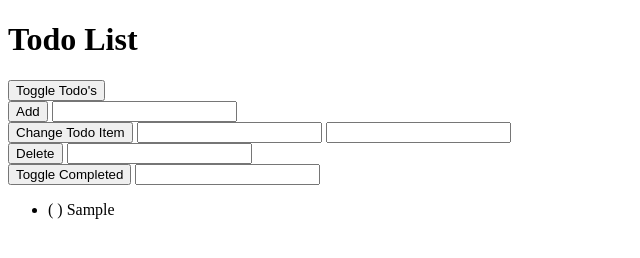
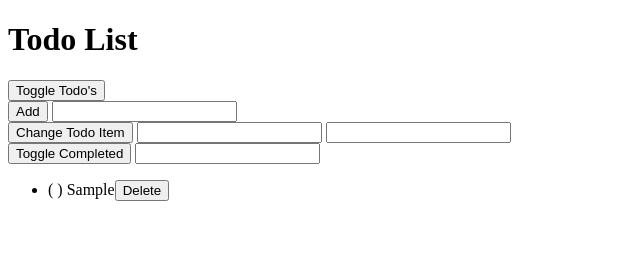
Before and after one commit to cmilkaitis/practicalJS, a plain HTML site: page domVersion/index.html in a window 1280 px wide. Both pictures are taken after typing "Sample" into the empty fields and a click on the button "Add". Shown: the whole page, without its empty margins (0-640 px from the left). Drawn offline with Linux system fonts and the light colour scheme.

Commit message:
version 10: event listeners - event delegation

```diff
--- a/domVersion/index.html
+++ b/domVersion/index.html
@@ -23,11 +23,6 @@
         </div>
 
         <div>
-            <button onclick="handlers.deleteTodo()">Delete</button>
-            <input id="deleteTodoPositionInput" type="number">
-        </div>
-
-        <div>
             <button onclick="handlers.toggleCompleted()">Toggle Completed</button>
             <input id="toggleCompletedPositionInput" type="number">
         </div>
--- a/domVersion/script.js
+++ b/domVersion/script.js
@@ -71,10 +71,8 @@ var handlers = {
         view.displayTodos();
     },
 
-    deleteTodo: function() {
-        var deleteTodoPositionInput = document.getElementById('deleteTodoPositionInput');
-        todoList.deleteTodo(deleteTodoPositionInput.valueAsNumber);
-        deleteTodoPositionInput.value = '';
+    deleteTodo: function(position) {
+        todoList.deleteTodo(position);
         view.displayTodos();
     },
 
@@ -101,8 +99,31 @@ var view = {
                 todoTextWithCompletion = '(  ) ' + todo.todoText;
             }
 
+            todoLi.id = i;
             todoLi.textContent = todoTextWithCompletion;
+            todoLi.appendChild(this.createDeleteButton());
             todosUl.appendChild(todoLi);
         }
+    },
+
+    createDeleteButton: function() {
+        var deleteButton = document.createElement('button');
+        deleteButton.textContent = "Delete";
+        deleteButton.className = 'deleteButton';
+        return deleteButton;
+    },
+
+    setUpEventListeners: function() {
+        var todosUl = document.querySelector('ul');
+
+        todosUl.addEventListener('click', function(event) {
+            var elementClicked = event.target;
+
+            if (elementClicked.className === 'deleteButton') {
+                handlers.deleteTodo(parseInt(elementClicked.parentNode.id));
+            }
+        });
     }
 };
+
+view.setUpEventListeners();
```
